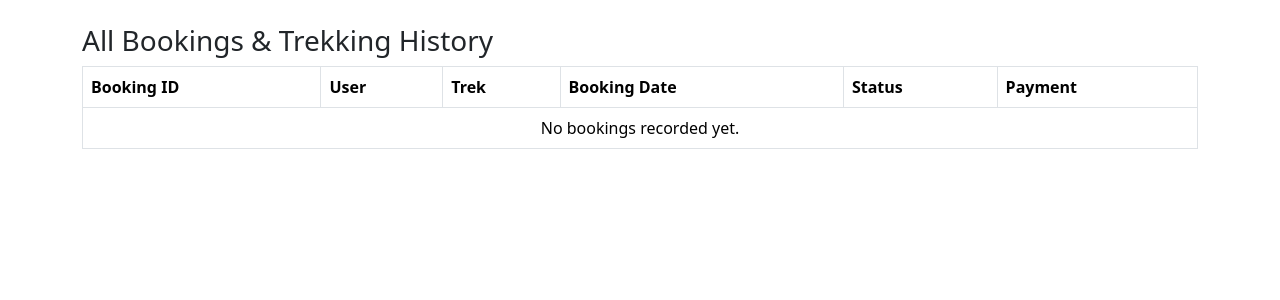
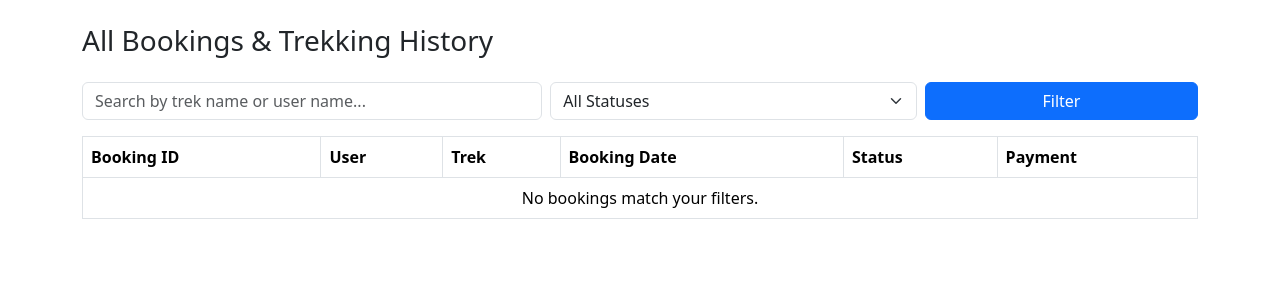
Before and after one commit to 24f2002804/trekking-management-application, a Flask app: page /admin/bookings in a window 1280 px wide. Shown: the part 50-350 px from the top of the page. Run offline with Flask 3, Linux system fonts and the light colour scheme; the visitor is signed in with stand-in values (Sample User, id 1); data comes from the database, SQL or seed files in the repository; data that the repository does not hold is empty.

Commit message:
Trek booking history and Trek status tracking

```diff
--- a/app/routes/admin.py
+++ b/app/routes/admin.py
@@ -45,6 +45,19 @@ def treks():
         )
     all_treks = query.order_by(Trek.created_at.desc()).all()
     return render_template("admin/treks.html", treks=all_treks, search=search)
+
+
+
+@admin_bp.route("/treks/approve/<int:trek_id>", methods=["POST"])
+@login_required
+@role_required("admin")
+def approve_trek(trek_id):
+    trek = Trek.query.get_or_404(trek_id)
+    if trek.status == "Pending":
+        trek.status = "Approved"
+        db.session.commit()
+        flash(f"Trek '{trek.name}' approved.", "success")
+    return redirect(url_for("admin.treks"))
 
 
 @admin_bp.route("/treks/add", methods=["GET", "POST"])
@@ -216,5 +229,19 @@ def blacklist_user(user_id):
 @login_required
 @role_required("admin")
 def bookings():
-    all_bookings = Booking.query.order_by(Booking.booking_date.desc()).all()
-    return render_template("admin/bookings.html", bookings=all_bookings)
+    search = request.args.get("q", "").strip()
+    status_filter = request.args.get("status", "")
+
+    query = Booking.query.join(Trek).join(User)
+
+    if search:
+        query = query.filter(
+            (Trek.name.ilike(f"%{search}%")) | (User.full_name.ilike(f"%{search}%"))
+        )
+    if status_filter:
+        query = query.filter(Booking.status == status_filter)
+
+    all_bookings = query.order_by(Booking.booking_date.desc()).all()
+    return render_template(
+        "admin/bookings.html", bookings=all_bookings, search=search, status_filter=status_filter
+    )
--- a/app/templates/admin/bookings.html
+++ b/app/templates/admin/bookings.html
@@ -1,6 +1,23 @@
 {% extends "base.html" %}
 {% block content %}
 <h3>All Bookings & Trekking History</h3>
+
+<form method="GET" class="row g-2 my-3">
+    <div class="col-md-5">
+        <input type="text" name="q" value="{{ search }}" class="form-control" placeholder="Search by trek name or user name...">
+    </div>
+    <div class="col-md-4">
+        <select name="status" class="form-select">
+            <option value="">All Statuses</option>
+            {% for s in ["Booked", "Cancelled", "Completed"] %}
+            <option value="{{ s }}" {% if status_filter == s %}selected{% endif %}>{{ s }}</option>
+            {% endfor %}
+        </select>
+    </div>
+    <div class="col-md-3">
+        <button type="submit" class="btn btn-primary w-100">Filter</button>
+    </div>
+</form>
 
 <table class="table table-bordered">
     <thead>
@@ -17,7 +34,7 @@
             <td>{{ b.payment_status }}</td>
         </tr>
         {% else %}
-        <tr><td colspan="6" class="text-center">No bookings recorded yet.</td></tr>
+        <tr><td colspan="6" class="text-center">No bookings match your filters.</td></tr>
         {% endfor %}
     </tbody>
 </table>
--- a/app/templates/admin/treks.html
+++ b/app/templates/admin/treks.html
@@ -27,6 +27,11 @@
             <td>{{ trek.status }}</td>
             <td>{{ trek.assigned_staff.user.full_name if trek.assigned_staff else "Unassigned" }}</td>
             <td>
+                {% if trek.status == "Pending" %}
+<form method="POST" action="{{ url_for('admin.approve_trek', trek_id=trek.id) }}" style="display:inline;">
+    <button type="submit" class="btn btn-sm btn-success">Approve</button>
+</form>
+{% endif %}
                 <a href="{{ url_for('admin.edit_trek', trek_id=trek.id) }}" class="btn btn-sm btn-outline-primary">Edit</a>
                 <form method="POST" action="{{ url_for('admin.delete_trek', trek_id=trek.id) }}" style="display:inline;" onsubmit="return confirm('Delete this trek?');">
                     <button type="submit" class="btn btn-sm btn-outline-danger">Delete</button>
```
Also changed, not shown: app/routes/staff.py (+8 -0 lines).
